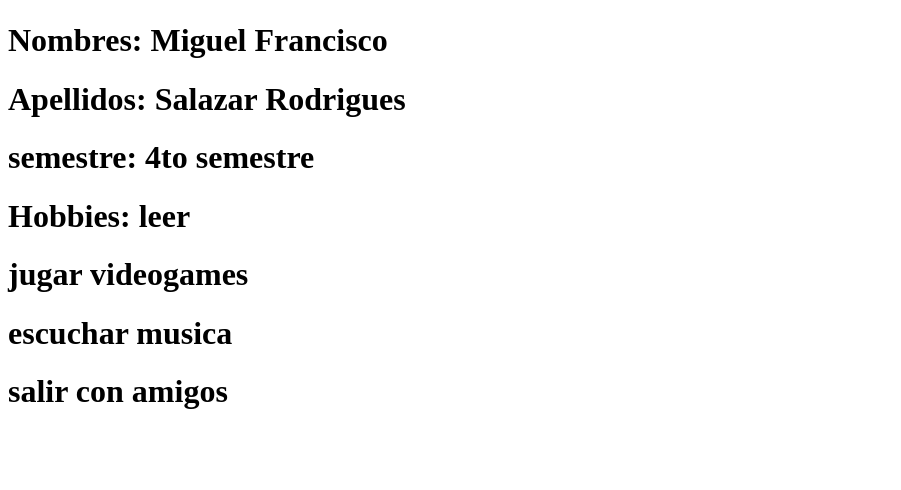
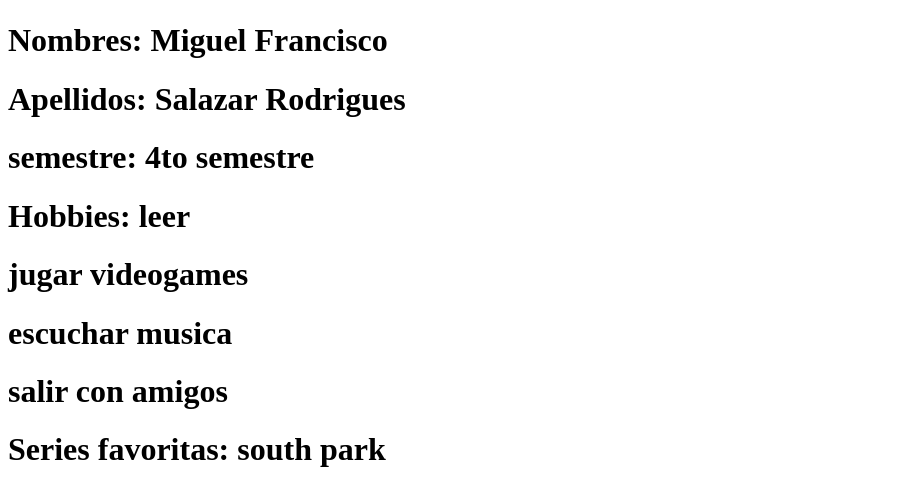
Before and after one commit to Mike17s/Buenas_Practicas, a plain HTML site: page index.html in a window 1280 px wide. Shown: the part 383-873 px from the top of the page, without its empty margins (0-901 px from the left). Before the commit the page ends 814 px from the top, so only its background shows below. Drawn offline with Linux system fonts and the light colour scheme.

Commit message:
adicion de series favoritas

```diff
--- a/index.html
+++ b/index.html
@@ -14,5 +14,6 @@
     <h1>Apellidos: Salazar Rodrigues</h1>
     <h1>semestre: 4to semestre</h1>
     <h1>Hobbies: leer </h1> <h1>jugar videogames</h1> <h1>escuchar musica</h1> <h1>salir con amigos</h1>
+    <h1>Series favoritas: south park</h1>
 </body>
 </html>
```
